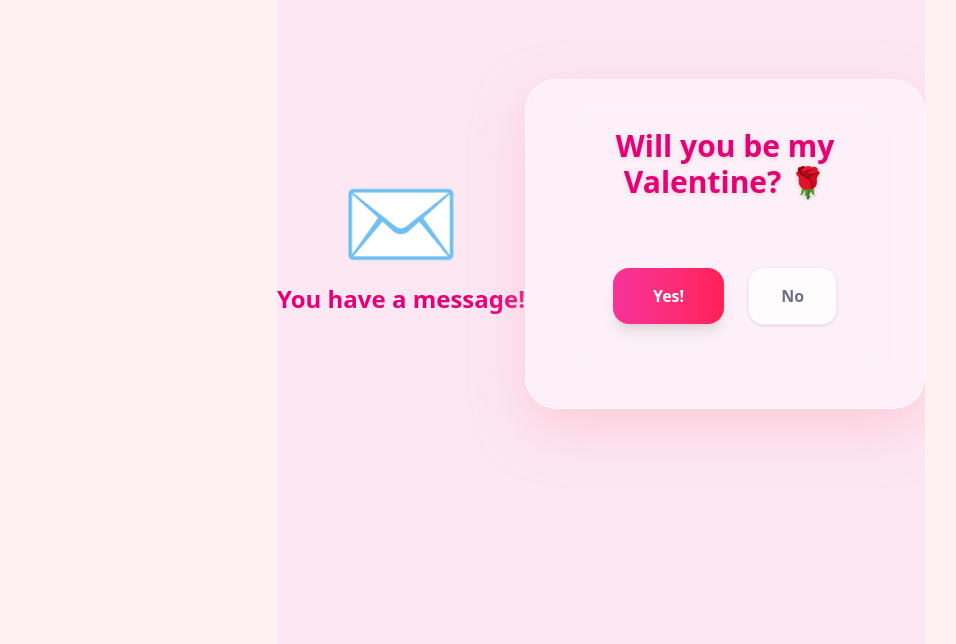
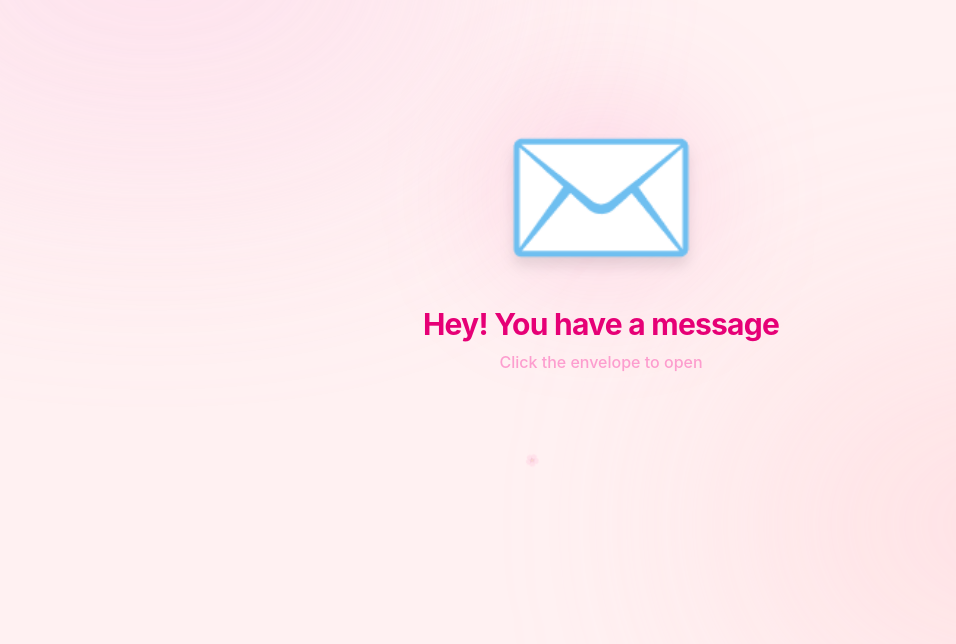
Before and after one commit to iml0kesh/project-valentine, a React (Vite) app: page / in a window 1280 px wide. Shown: the part 156-800 px from the top of the page, without its empty margins (39-995 px from the left). Built offline with nearby package versions, Linux system fonts and the light colour scheme.

Commit message:
background and initial page structure completed

```diff
--- a/index.html
+++ b/index.html
@@ -2,7 +2,9 @@
 <html lang="en">
   <head>
     <meta charset="UTF-8" />
-    <link rel="icon" type="image/svg+xml" href="/vite.svg" />
+
+    <link rel="stylesheet" href="./src/components/InitialPage.css" />
+
     <meta name="viewport" content="width=device-width, initial-scale=1.0" />
     <title>project-valentine</title>
   </head>
--- a/src/App.jsx
+++ b/src/App.jsx
@@ -1,97 +1,31 @@
-import React, { useState, useEffect } from "react";
-import { motion, AnimatePresence } from "framer-motion";
-import confetti from "canvas-confetti";
+import React, { useState } from "react";
+import { AnimatePresence } from "framer-motion";
+import Background from "./components/Background";
+import InitialPage from "./components/InitialPage";
+import QuestionCard from "./components/QuestionCard";
 
 export default function App() {
-  const [phase, setPhase] = useState(0); // 0: Start, 1: Question, 2: Accepted
-  const [noButtonPos, setNoButtonPos] = useState({ top: 0, left: 0 });
-
-  // Function to move the "No" button to a random position
-  const moveButton = () => {
-    // We stay within a 300px radius so it doesn't fly off-screen
-    const randomX = Math.random() * 200 - 100;
-    const randomY = Math.random() * 200 - 100;
-    setNoButtonPos({ top: randomY, left: randomX });
-  };
-
-  const handleYes = () => {
-    setPhase(2);
-    // Fire the big confetti cannon!
-    confetti({
-      particleCount: 150,
-      spread: 70,
-      origin: { y: 0.6 },
-      colors: ["#ff0000", "#ff69b4", "#ffffff"],
-    });
-  };
+  const [phase, setPhase] = useState(0);
 
   return (
-    <div className="min-h-screen bg-pink-100 flex items-center justify-center overflow-hidden font-sans">
+    <div className="relative min-h-screen w-full flex items-center justify-center overflow-hidden">
+      <Background />
       <AnimatePresence mode="wait">
-        {/* PHASE 0: The Invitation */}
         {phase === 0 && (
-          <motion.div
-            key="p0"
-            initial={{ scale: 0 }}
-            animate={{ scale: 1 }}
-            exit={{ scale: 0 }}
-            className="text-center cursor-pointer"
-            onClick={() => setPhase(1)}
-          >
-            <div className="text-8xl mb-4">✉️</div>
-            <h1 className="text-2xl font-bold text-pink-600 animate-bounce">
-              You have a message!
-            </h1>
-          </motion.div>
+          <InitialPage key="initial" onOpen={() => setPhase(1)} />
         )}
 
-        {/* PHASE 1: The Question */}
-        <motion.div
-          key="p1"
-          initial={{ opacity: 0, scale: 0.9 }}
-          animate={{ opacity: 1, scale: 1 }}
-          className="bg-white/40 backdrop-blur-xl p-8 md:p-12 rounded-[2rem] shadow-[0_20px_50px_rgba(255,182,193,0.5)] border border-white/50 text-center max-w-[90%] w-[400px]"
-        >
-          <h2 className="text-3xl font-extrabold text-pink-600 mb-8 drop-shadow-sm">
-            Will you be my Valentine? 🌹
-          </h2>
+        {phase === 1 && (
+          <QuestionCard key="question" onAccept={() => setPhase(2)} />
+        )}
 
-          <div className="flex justify-center items-center gap-6 h-32 relative">
-            <button
-              onClick={handleYes}
-              className="z-10 bg-gradient-to-r from-pink-500 to-rose-500 text-white px-10 py-4 rounded-2xl font-bold shadow-lg hover:shadow-pink-300/50 transition-all active:scale-95"
-            >
-              Yes!
-            </button>
-
-            <motion.button
-              onMouseEnter={moveButton}
-              onTouchStart={moveButton} // Crucial for mobile!
-              animate={{ x: noButtonPos.left, y: noButtonPos.top }}
-              transition={{ type: "spring", stiffness: 300, damping: 20 }}
-              className="bg-white/80 text-gray-500 px-8 py-4 rounded-2xl font-bold border border-pink-100 shadow-sm"
-            >
-              No
-            </motion.button>
+        {phase === 2 && (
+          <div key="success" className="text-center">
+            <h1 className="text-6xl">💖</h1>
+            <h2 className="text-4xl font-bold text-pink-600 mt-4">
+              Yay! See you on Feb 14!
+            </h2>
           </div>
-        </motion.div>
-
-        {/* PHASE 2: Success */}
-        {phase === 2 && (
-          <motion.div
-            key="p2"
-            initial={{ scale: 0.5, opacity: 0 }}
-            animate={{ scale: 1, opacity: 1 }}
-            className="text-center"
-          >
-            <h1 className="text-6xl mb-6">💖</h1>
-            <h2 className="text-4xl font-black text-pink-600 mb-4">
-              Yay! Can't wait!
-            </h2>
-            <p className="text-gray-600 text-lg">
-              Mark your calendar for Feb 14th! ✨
-            </p>
-          </motion.div>
         )}
       </AnimatePresence>
     </div>
--- /dev/null
+++ b/src/components/Background.jsx
@@ -0,0 +1,44 @@
+import { motion } from "framer-motion";
+
+const Background = () => {
+  // Generate 15 random hearts with different positions and speeds
+  const hearts = Array.from({ length: 15 });
+
+  return (
+    <div className="fixed inset-0 -z-10 overflow-hidden bg-[#fff1f2]">
+      {/* Soft Animated Gradient Blobs */}
+      <div className="absolute top-[-10%] left-[-10%] w-[50%] h-[50%] bg-pink-200/50 blur-[120px] rounded-full animate-pulse" />
+      <div className="absolute bottom-[-10%] right-[-10%] w-[50%] h-[50%] bg-rose-200/50 blur-[120px] rounded-full animate-pulse" />
+
+      {/* Floating Hearts */}
+      {hearts.map((_, i) => (
+        <motion.div
+          key={i}
+          initial={{
+            opacity: 0,
+            y: "110vh",
+            x: `${Math.random() * 100}vw`,
+            rotate: 0,
+          }}
+          animate={{
+            opacity: [0, 0.5, 0],
+            y: "-10vh",
+            rotate: 360,
+          }}
+          transition={{
+            duration: Math.random() * 10 + 10,
+            repeat: Infinity,
+            delay: Math.random() * 20,
+            ease: "linear",
+          }}
+          className="absolute text-2xl"
+          style={{ fontSize: `${Math.random() * 20 + 10}px` }}
+        >
+          {["❤️", "💖", "🌸", "✨", "💕"][Math.floor(Math.random() * 5)]}
+        </motion.div>
+      ))}
+    </div>
+  );
+};
+
+export default Background;
--- /dev/null
+++ b/src/components/InitialPage.jsx
@@ -0,0 +1,42 @@
+import { motion } from "framer-motion";
+
+// 1. Added { onOpen } so the component can receive the function from App.jsx
+// 2. Changed to 'export default' to match your App.jsx import
+const InitialPage = ({ onOpen }) => {
+  return (
+    <div className="flex flex-col items-center justify-center p-4">
+      <motion.div
+        initial={{ scale: 0.8, opacity: 0 }}
+        animate={{ scale: 1, opacity: 1 }}
+        whileHover={{ scale: 1.05 }}
+        whileTap={{ scale: 0.95 }}
+        onClick={onOpen}
+        className="cursor-pointer group relative"
+      >
+        {/* The Envelope Icon */}
+        <div className="text-[120px] md:text-[160px] leading-none drop-shadow-xl transition-transform duration-300 group-hover:rotate-2">
+          ✉️
+        </div>
+
+        {/* Glow effect behind the mail */}
+        <div className="absolute inset-0 bg-pink-400/20 blur-3xl -z-10 rounded-full group-hover:bg-pink-400/40 transition-colors" />
+      </motion.div>
+
+      <motion.div
+        initial={{ y: 20, opacity: 0 }}
+        animate={{ y: 0, opacity: 1 }}
+        transition={{ delay: 0.3 }}
+        className="text-center mt-8"
+      >
+        <h1 className="text-2xl md:text-3xl font-bold text-pink-600 tracking-tight">
+          Hey! You have a message
+        </h1>
+        <p className="text-pink-400/80 mt-2 font-medium animate-pulse">
+          Click the envelope to open
+        </p>
+      </motion.div>
+    </div>
+  );
+};
+
+export default InitialPage;
--- /dev/null
+++ b/src/components/QuestionCard.jsx
@@ -0,0 +1,49 @@
+import { useState } from "react";
+import { motion } from "framer-motion";
+
+const QuestionCard = ({ onAccept }) => {
+  const [noButtonPos, setNoButtonPos] = useState({ x: 0, y: 0 });
+
+  const moveButton = () => {
+    // Generate a random position within a range that won't go off-screen
+    const randomX = Math.random() * 250 - 125;
+    const randomY = Math.random() * 250 - 125;
+    setNoButtonPos({ x: randomX, y: randomY });
+  };
+
+  return (
+    <motion.div
+      initial={{ opacity: 0, scale: 0.9 }}
+      animate={{ opacity: 1, scale: 1 }}
+      className="bg-white/40 backdrop-blur-xl p-8 md:p-12 rounded-[2.5rem] shadow-2xl border border-white/50 text-center max-w-[90%] w-[400px]"
+    >
+      <div className="text-6xl mb-6">✨</div>
+      <h2 className="text-3xl font-black text-gray-800 mb-8 leading-tight">
+        Will you be my <span className="text-pink-600">Valentine?</span> 🌹
+      </h2>
+
+      <div className="flex justify-center items-center gap-6 h-40 relative">
+        {/* The "Yes" Button */}
+        <button
+          onClick={onAccept}
+          className="z-10 bg-gradient-to-r from-pink-500 to-rose-500 text-white px-10 py-4 rounded-2xl font-bold shadow-lg hover:scale-110 active:scale-95 transition-all"
+        >
+          Yes!
+        </button>
+
+        {/* The "No" Button (The Runner) */}
+        <motion.button
+          onMouseEnter={moveButton}
+          onTouchStart={moveButton} // Moves when tapped on mobile
+          animate={{ x: noButtonPos.x, y: noButtonPos.y }}
+          transition={{ type: "spring", stiffness: 300, damping: 20 }}
+          className="bg-white/80 text-gray-500 px-8 py-4 rounded-2xl font-bold border border-pink-100 shadow-sm cursor-pointer"
+        >
+          No
+        </motion.button>
+      </div>
+    </motion.div>
+  );
+};
+
+export default QuestionCard;
--- a/src/index.css
+++ b/src/index.css
@@ -1,14 +1,18 @@
 @import "tailwindcss";
 
-/* Keep your custom resets below the import */
-:root {
-  background-color: #fff1f2;
+@font-face {
+  font-family: "Romantic";
+  src: url("https://fonts.googleapis.com/css2?family=Dancing+Script:wght@700&display=swap");
 }
 
 body {
   margin: 0;
-  min-height: 100vh;
-  display: flex;
-  align-items: center;
-  justify-content: center;
+  font-family: "Inter", system-ui, sans-serif;
+  /* A very soft mesh gradient for that "romantic haze" */
+  background: radial-gradient(circle at 50% 50%, #fff1f2 0%, #ffe4e6 100%);
 }
+
+/* Optional: Make all your pink text use a romantic font */
+.romantic-text {
+  font-family: "Dancing Script", cursive;
+}
```
Also changed, not shown: src/components/InitialPage.css (added).
